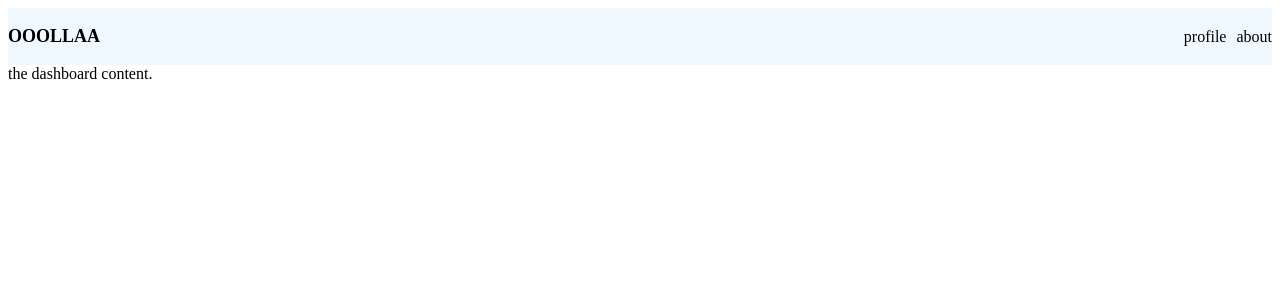
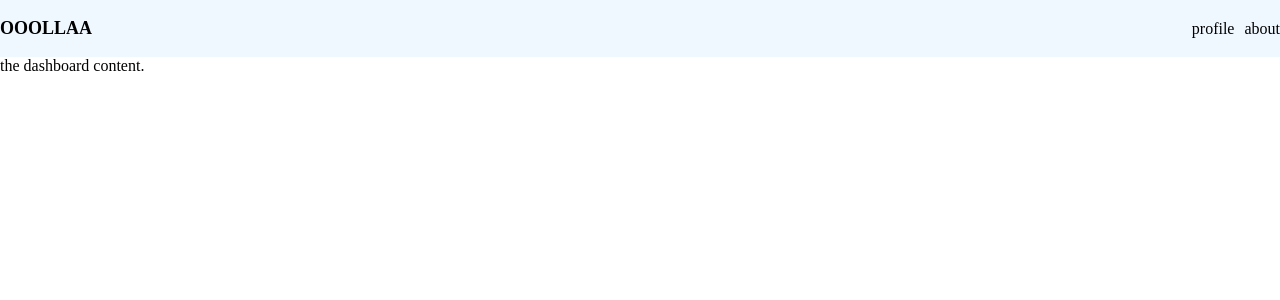
Before and after one commit to NirojShah/Angular-Learning, an Angular app: page /dashboard in a window 1280 px wide. Shown: the top 300 px of the page. Built offline with nearby package versions, Linux system fonts and the light colour scheme.

Commit message:
remvove the default margin.

```diff
--- a/src/styles.css
+++ b/src/styles.css
@@ -1 +1,11 @@
 /* You can add global styles to this file, and also import other style files */
+html,
+body {
+    height: 100%;
+    margin: 0;
+}
+
+app-root {
+    display: block;
+    height: 100%;
+}
```
